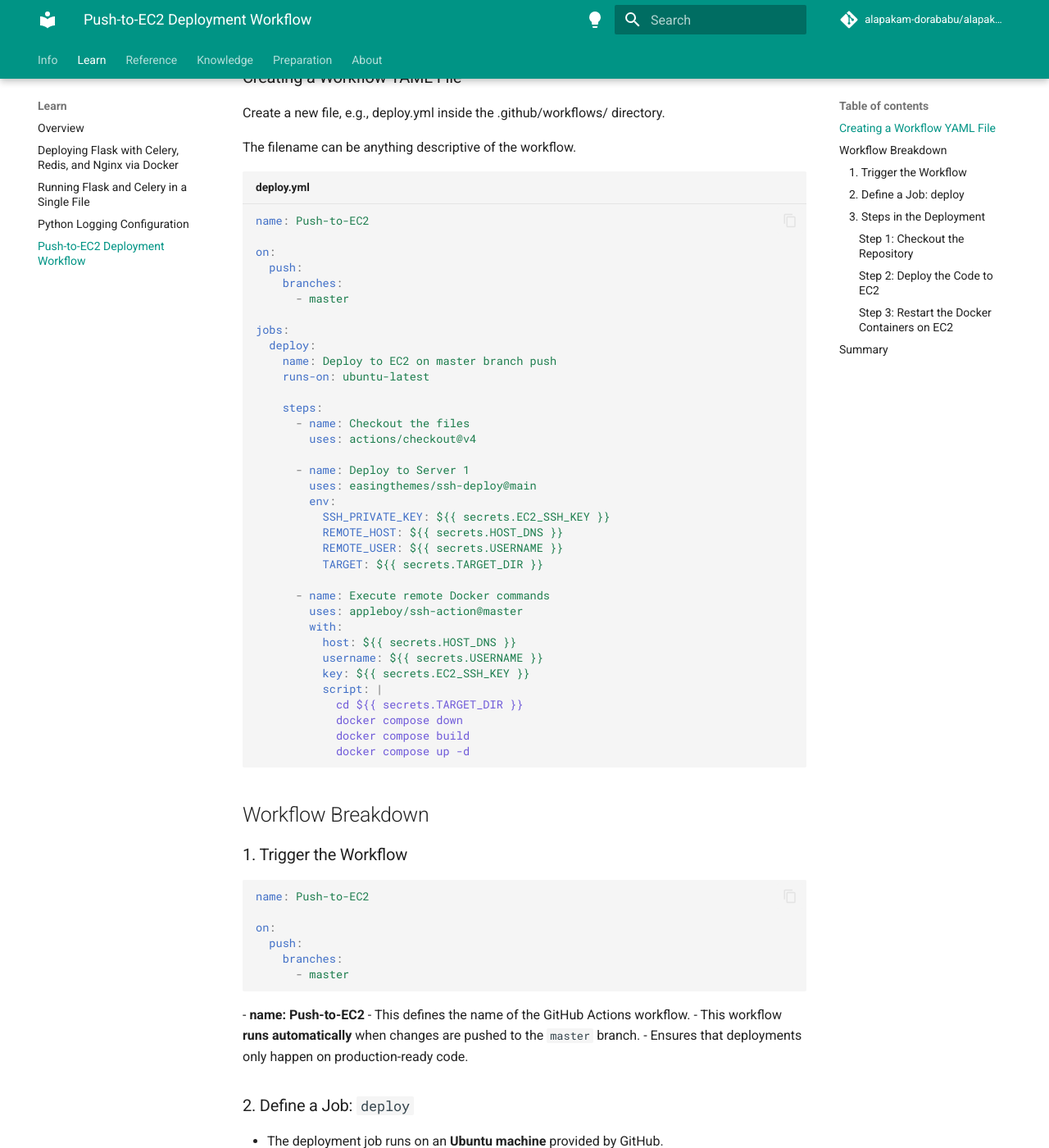
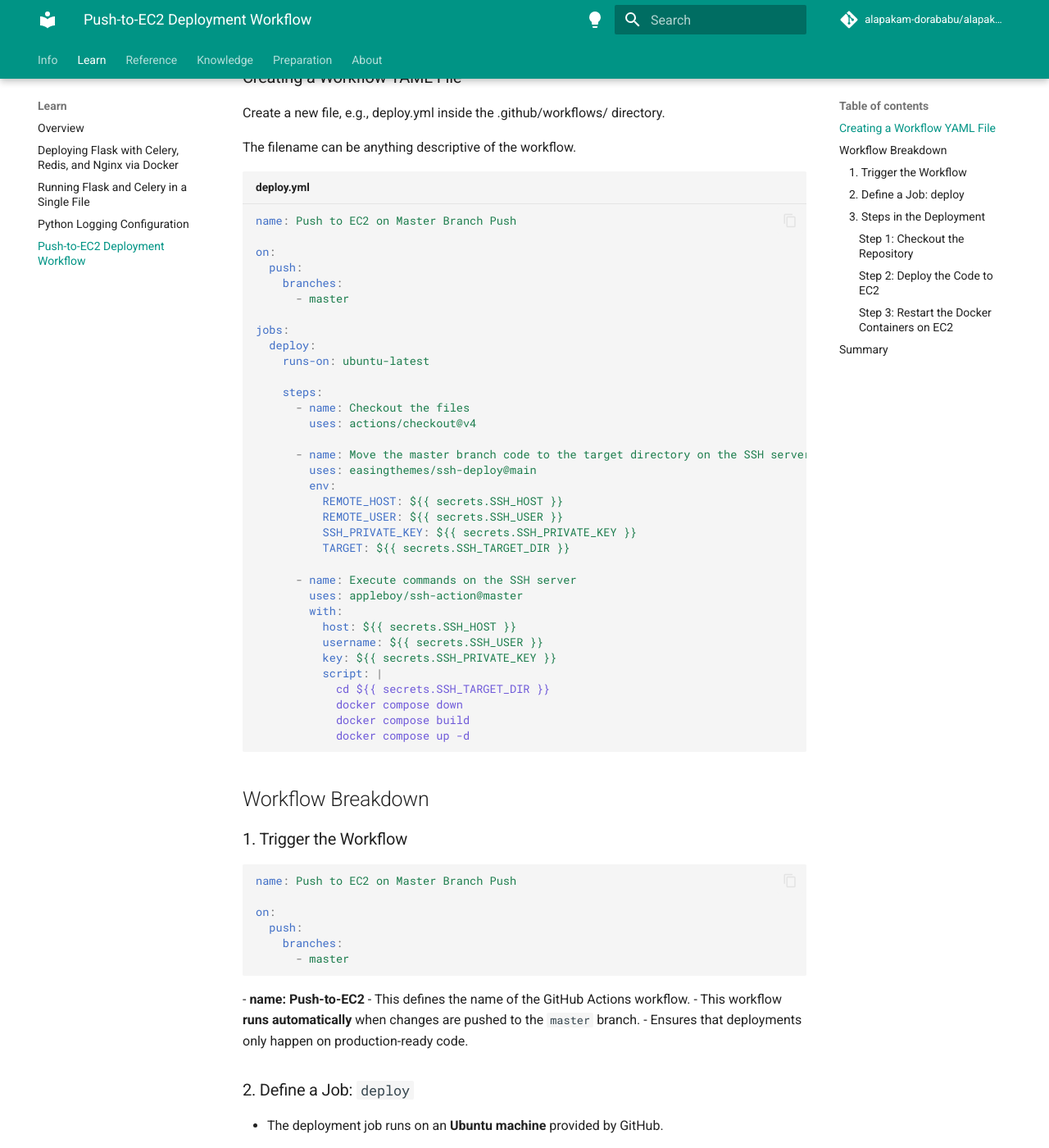
Before and after one commit to alapakam-dorababu/alapakam-notebook, an MkDocs documentation site: the page built from docs/github/push-to-ec2-deployment-workflow.md, in a window 1280 px wide and 1400 px high, scrolled down 313 px. Shown: the whole window at 82% size. Built offline with MkDocs 1.6.1 and Material for MkDocs 9.7.7, drawn with Linux system fonts in a browser that asks for light colours; comment, search, counter and statistics services are not loaded; some of the changed text lies outside the part shown.

Commit message:
github action notes changes

````diff
--- a/docs/github/push-to-ec2-deployment-workflow.md
+++ b/docs/github/push-to-ec2-deployment-workflow.md
@@ -9,7 +9,7 @@
 The filename can be anything descriptive of the workflow.
 
 ```yaml title="deploy.yml"
-name: Push-to-EC2
+name: Push to EC2 on Master Branch Push
 
 on:
   push:
@@ -18,29 +18,28 @@
 
 jobs:
   deploy:
-    name: Deploy to EC2 on master branch push
     runs-on: ubuntu-latest
 
     steps:
       - name: Checkout the files
         uses: actions/checkout@v4
 
-      - name: Deploy to Server 1
+      - name: Move the master branch code to the target directory on the SSH server
         uses: easingthemes/ssh-deploy@main
         env:
-          SSH_PRIVATE_KEY: ${{ secrets.EC2_SSH_KEY }}
-          REMOTE_HOST: ${{ secrets.HOST_DNS }}
-          REMOTE_USER: ${{ secrets.USERNAME }}
-          TARGET: ${{ secrets.TARGET_DIR }}
+          REMOTE_HOST: ${{ secrets.SSH_HOST }}
+          REMOTE_USER: ${{ secrets.SSH_USER }}
+          SSH_PRIVATE_KEY: ${{ secrets.SSH_PRIVATE_KEY }}
+          TARGET: ${{ secrets.SSH_TARGET_DIR }}
 
-      - name: Execute remote Docker commands
+      - name: Execute commands on the SSH server
         uses: appleboy/ssh-action@master
         with:
-          host: ${{ secrets.HOST_DNS }}
-          username: ${{ secrets.USERNAME }}
-          key: ${{ secrets.EC2_SSH_KEY }}
+          host: ${{ secrets.SSH_HOST }}
+          username: ${{ secrets.SSH_USER }}
+          key: ${{ secrets.SSH_PRIVATE_KEY }}
           script: |
-            cd ${{ secrets.TARGET_DIR }}
+            cd ${{ secrets.SSH_TARGET_DIR }}
             docker compose down
             docker compose build
             docker compose up -d
@@ -50,7 +49,7 @@
 
 ### 1. Trigger the Workflow
 ```yaml
-name: Push-to-EC2
+name: Push to EC2 on Master Branch Push
 
 on:
   push:
@@ -75,27 +74,27 @@
 
 #### **Step 2: Deploy the Code to EC2**
 ```yaml
-- name: Deploy to Server 1
+- name: Move the master branch code to the target directory on the SSH server
   uses: easingthemes/ssh-deploy@main
   env:
-    SSH_PRIVATE_KEY: ${{ secrets.EC2_SSH_KEY }}
-    REMOTE_HOST: ${{ secrets.HOST_DNS }}
-    REMOTE_USER: ${{ secrets.USERNAME }}
-    TARGET: ${{ secrets.TARGET_DIR }}
+    REMOTE_HOST: ${{ secrets.SSH_HOST }}
+    REMOTE_USER: ${{ secrets.SSH_USER }}
+    SSH_PRIVATE_KEY: ${{ secrets.SSH_PRIVATE_KEY }}
+    TARGET: ${{ secrets.SSH_TARGET_DIR }}
 ```
 - Uses `ssh-deploy` action to **copy the repository files** to the EC2 instance.
 - Uses **GitHub Secrets** to securely store SSH credentials and deployment target details.
 
 #### **Step 3: Restart the Docker Containers on EC2**
 ```yaml
-- name: Execute remote Docker commands
+- name: Execute commands on the SSH server
   uses: appleboy/ssh-action@master
   with:
-    host: ${{ secrets.HOST_DNS }}
-    username: ${{ secrets.USERNAME }}
-    key: ${{ secrets.EC2_SSH_KEY }}
+    host: ${{ secrets.SSH_HOST }}
+    username: ${{ secrets.SSH_USER }}
+    key: ${{ secrets.SSH_PRIVATE_KEY }}
     script: |
-      cd ${{ secrets.TARGET_DIR }}
+      cd ${{ secrets.SSH_TARGET_DIR }}
       docker compose down
       docker compose build
       docker compose up -d
````
